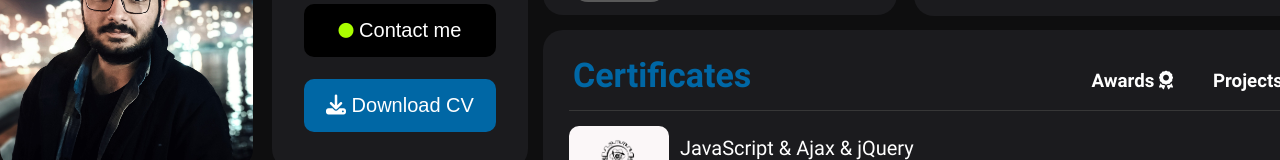
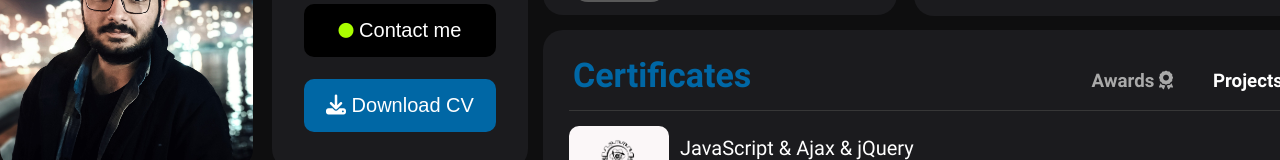
Before and after one commit to ariankoochak/PersonalWebsite, a React (Create React App) app in the folder ariankoochak/: page / in a window 1280 px wide. In both pictures the pointer is over the element "Awards". Shown: the part 290-450 px from the top of the page. Built offline with nearby package versions, Linux system fonts and the light colour scheme.

Commit message:
add hover for tabs

```diff
--- a/ariankoochak/src/Assets/Styles/global.css
+++ b/ariankoochak/src/Assets/Styles/global.css
@@ -425,6 +425,10 @@ button:hover{
     cursor: pointer;
 }
 
+.datas-div .header .head-options h3:hover{
+    color: #a9a9a9;
+}
+
 .line{
     margin: 15px auto;
     width: 95%;
```
